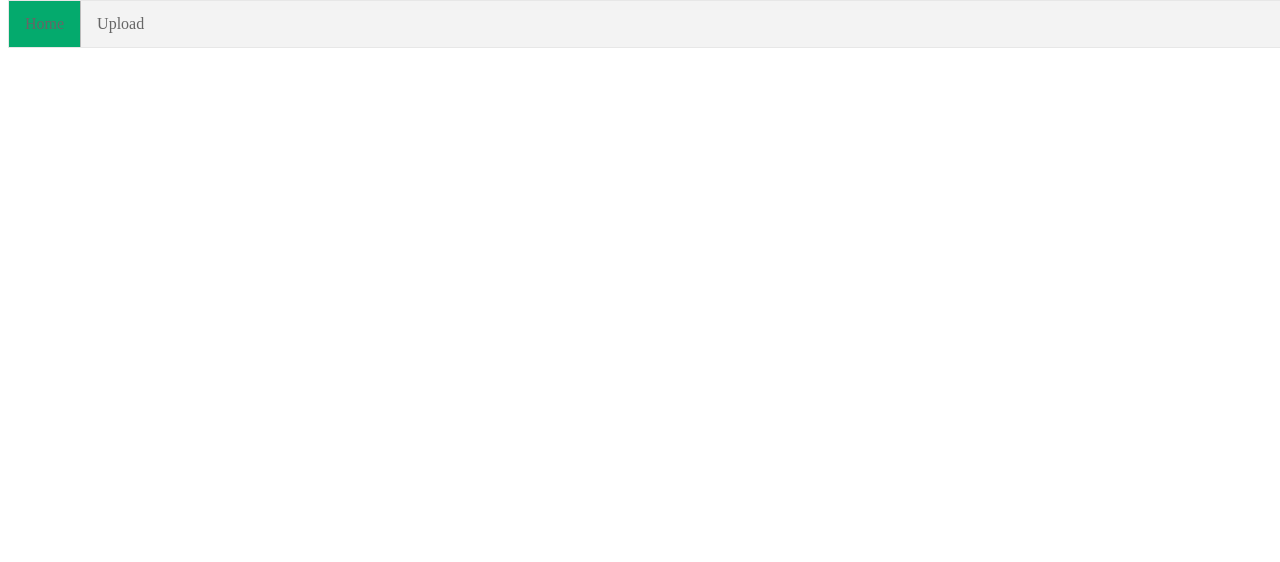
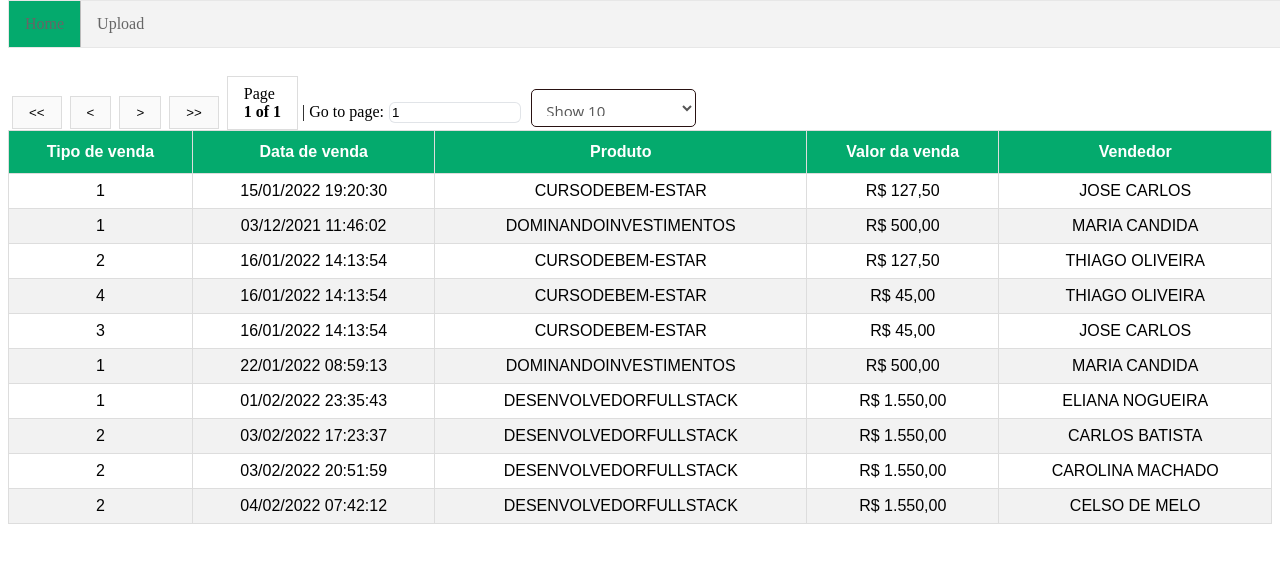
Before and after one commit to agnerbzrao/ReactJs-Nest-Crud-Typescript, a React (Vite) app in the folder react-project/: page / in a window 1280 px wide. Shown: the top 562 px of the page. Built offline with nearby package versions, Linux system fonts and the light colour scheme.

Commit message:
Maked the table to list the transactions

```diff
--- /dev/null
+++ b/package.json
@@ -0,0 +1,6 @@
+{
+  "dependencies": {
+    "@tanstack/match-sorter-utils": "^8.8.4",
+    "@tanstack/react-table": "^8.9.0"
+  }
+}
--- a/react-project/src/components/nav/nav-bar.tsx
+++ b/react-project/src/components/nav/nav-bar.tsx
@@ -1,5 +1,5 @@
-import { Link, NavLink } from 'react-router-dom';
-import './styles.css';
+import {  NavLink } from 'react-router-dom';
+import './nav.css';
 function NavBar() {
   return (
     <header>
@@ -8,7 +8,7 @@ function NavBar() {
             <NavLink className={(navData) => navData.isActive ? "active" : "" }to="/">Home</NavLink>
           </li>
           <li>
-            <Link to="/upload">Upload</Link>
+            <NavLink className={(navData) => navData.isActive ? "active" : "" } to="/upload">Upload</NavLink>
           </li>
         </ul>
     </header>
--- /dev/null
+++ b/react-project/src/components/table/table.css
@@ -0,0 +1,73 @@
+.table-style {
+  font-family: Arial, Helvetica, sans-serif;
+  border-collapse: collapse;
+  width: 100%;
+  text-align: center;
+}
+
+.table-style td,
+.table-style th {
+  border: 1px solid #ddd;
+  padding: 8px;
+}
+
+.table-style tr:nth-child(even) {
+  background-color: #f2f2f2;
+}
+
+.table-style tr:hover {
+  background-color: #ddd;
+}
+
+.table-style th {
+  padding-top: 12px;
+  padding-bottom: 12px;
+  text-align: left;
+  background-color: #04aa6d;
+  color: white;
+  text-align: center;
+}
+.pagination {
+  display: inline-block;
+  color: black;
+  padding: 8px 16px;
+  text-decoration: none;
+  transition: background-color 0.3s;
+  border: 1px solid #ddd;
+  margin: 0 4px;
+}
+input {
+  width: 10%;
+  border: 0;
+  outline: 0;
+  box-shadow: 0 0 0 1px #e1e4e8;
+  padding: 2px;
+  border-radius: 5px;
+  margin: 0 0 0px 6px;
+}
+select{
+    width: 13%;
+    height: 38px;
+    border: 1px solid #ccc;
+    border-radius: 5px;
+    padding-left: 5px;
+    padding: 10px;
+    font-size: 15px;
+    font-family: 'Open Sans', sans-serif;
+    color: #555;
+    background-color: rgb(255, 255, 255);
+    background-image: none;
+    border: 1px solid rgb(41, 18, 18);
+    margin: 0 0px 0 11px;
+}
+select>option{
+    font-size: 18px;
+    font-family: 'Open Sans', sans-serif;
+    color: #555;
+    background-color: rgb(247, 247, 247);
+    background-image: none;
+    font-size: 18px;
+    height: 50px;
+    padding: 15px;
+    border: 1px solid rgb(41, 18, 18);
+}
--- /dev/null
+++ b/react-project/src/components/table/table.tsx
@@ -0,0 +1,129 @@
+import {
+  getCoreRowModel,
+  useReactTable,
+  flexRender,
+  getPaginationRowModel,
+} from '@tanstack/react-table'
+import type { ColumnDef } from '@tanstack/react-table'
+import './table.css'
+
+interface ReactTableProps<T extends object> {
+  data: T[]
+  columns: ColumnDef<T>[]
+  showNavigation?: boolean
+}
+
+export const Table = <T extends object>({
+  data,
+  columns,
+  showNavigation = true,
+}: ReactTableProps<T>) => {
+  const table = useReactTable({
+    data,
+    columns,
+    getCoreRowModel: getCoreRowModel(),
+    getPaginationRowModel: getPaginationRowModel(),
+  })
+
+  return (
+    <>
+      {showNavigation ? (
+        <>
+          <div className="h-2 mt-5" />
+          <div className="flex items-center gap-2">
+            <button
+              className="pagination"
+              onClick={() => table.setPageIndex(0)}
+              disabled={!table.getCanPreviousPage()}
+            >
+              {'<<'}
+            </button>
+            <button
+              className="pagination"
+              onClick={() => table.previousPage()}
+              disabled={!table.getCanPreviousPage()}
+            >
+              {'<'}
+            </button>
+            <button
+              className="pagination"
+              onClick={() => table.nextPage()}
+              disabled={!table.getCanNextPage()}
+            >
+              {'>'}
+            </button>
+            <button
+              className="pagination"
+              onClick={() => table.setPageIndex(table.getPageCount() - 1)}
+              disabled={!table.getCanNextPage()}
+            >
+              {'>>'}
+            </button>
+            <span className="pagination">
+              <div>Page</div>
+              <strong>
+                {table.getState().pagination.pageIndex + 1} of{' '}
+                {table.getPageCount()}
+              </strong>
+            </span>
+            <span>
+              | Go to page:
+              <input
+                type="number"
+                defaultValue={table.getState().pagination.pageIndex + 1}
+                onChange={(e) => {
+                  const page = e.target.value ? Number(e.target.value) - 1 : 0
+                  table.setPageIndex(page)
+                }}
+                className="w-16 rounded border p-1"
+              />
+            </span>
+            <select
+              value={table.getState().pagination.pageSize}
+              onChange={(e) => {
+                table.setPageSize(Number(e.target.value))
+              }}
+            >
+              {[10, 20, 30, 40, 50].map((pageSize) => (
+                <option key={pageSize} value={pageSize}>
+                  Show {pageSize}
+                </option>
+              ))}
+            </select>
+            <div className="h-4" />
+          </div>
+        </>
+      ) : null}
+      <table className="table-style">
+        <thead>
+          {table.getHeaderGroups().map((headerGroup) => (
+            <tr key={headerGroup.id}>
+              {headerGroup.headers.map((header) => (
+                <th key={header.id}>
+                  {header.isPlaceholder
+                    ? null
+                    : flexRender(
+                        header.column.columnDef.header,
+                        header.getContext()
+                      )}
+                </th>
+              ))}
+            </tr>
+          ))}
+        </thead>
+        <tbody>
+          {table.getRowModel().rows.map((row) => (
+            <tr key={row.id}>
+              {row.getVisibleCells().map((cell) => (
+                <td key={cell.id}>
+                  {flexRender(cell.column.columnDef.cell, cell.getContext())}
+                </td>
+              ))}
+            </tr>
+          ))}
+        </tbody>
+      </table>
+    </>
+  )
+}
+export default Table
--- /dev/null
+++ b/react-project/src/components/transaction/transactions.css
@@ -0,0 +1,3 @@
+.transactions {
+    margin: 76px 0 0 0;
+}
--- /dev/null
+++ b/react-project/src/components/transaction/transactions.tsx
@@ -0,0 +1,162 @@
+import axios from 'axios'
+import { useMemo, useState, useEffect } from 'react'
+import { ColumnDef } from '@tanstack/react-table'
+
+import './transactions.css'
+import NavBar from '../nav/nav-bar'
+import Table from '../table/table'
+
+function Transactions() {
+  //   // data state to store the TV Maze API data. Its initial value is an empty array
+  //   const [data, setData] = useState([]);
+
+  //   // Using useEffect to call the API once mounted and set the data
+  //   useEffect(() => {
+  //     (async () => {
+  //       const result = await axios("https://api.tvmaze.com/search/shows?q=snow");
+  //       setData(result.data);
+  //     })();
+  //   }, []);
+  type Item = {
+    id: number
+    type_sale: string
+    date_sale: string
+    product: string
+    value_sale: string
+    seller: string
+  }
+  const convertIsoBrazilianDate = (dateIso): string => {
+    const getDate = dateIso.slice(0, 10).split('-');
+    const getHours = dateIso.slice(11, 19).split(':');
+    return getDate[2] +'/'+ getDate[1] +'/'+ getDate[0] + ' '+ getHours[0] + ':'+ getHours[1] + ':'+ getHours[2];
+  }
+
+  const convertCentavosReal = (centavos): Number => {
+    const numberDivided= Number(centavos)/100;
+    return numberDivided.toLocaleString("pt-BR", {style: 'currency', currency: 'BRL' });
+
+  }
+  const cols = useMemo<ColumnDef<Item>[]>(
+    () => [
+      {
+        header: 'Tipo de venda',
+        cell: (row) => row.renderValue(),
+        accessorKey: 'type_sale',
+      },
+      {
+        header: 'Data de venda',
+        cell: (row) => convertIsoBrazilianDate(row.renderValue()),
+        accessorKey: 'date_sale',
+      },
+      {
+        header: 'Produto',
+        cell: (row) => row.renderValue(),
+        accessorKey: 'product',
+      },
+      {
+        header: 'Valor da venda',
+        cell: (row) => convertCentavosReal(row.renderValue()),
+        accessorKey: 'value_sale',
+      },
+      {
+        header: 'Vendedor',
+        cell: (row) => row.renderValue(),
+        accessorKey: 'seller',
+      },
+    ],
+    []
+  )
+  const dummyData = (): Item[] => {
+    return [
+      {
+        id: 1,
+        type_sale: '1',
+        date_sale: '2022-01-15T19:20:30-03:00',
+        product: 'CURSODEBEM-ESTAR',
+        value_sale: '0000012750',
+        seller: 'JOSE CARLOS',
+      },
+      {
+        id: 2,
+        type_sale: '1',
+        date_sale: '2021-12-03T11:46:02-03:00',
+        product: 'DOMINANDOINVESTIMENTOS',
+        value_sale: '0000050000',
+        seller: 'MARIA CANDIDA',
+      },
+      {
+        id: 3,
+        type_sale: '2',
+        date_sale: '2022-01-16T14:13:54-03:00',
+        product: 'CURSODEBEM-ESTAR',
+        value_sale: '0000012750',
+        seller: 'THIAGO OLIVEIRA',
+      },
+      {
+        id: 4,
+        type_sale: '4',
+        date_sale: '2022-01-16T14:13:54-03:00',
+        product: 'CURSODEBEM-ESTAR',
+        value_sale: '0000004500',
+        seller: 'THIAGO OLIVEIRA',
+      },
+      {
+        id: 5,
+        type_sale: '3',
+        date_sale: '2022-01-16T14:13:54-03:00',
+        product: 'CURSODEBEM-ESTAR',
+        value_sale: '0000004500',
+        seller: 'JOSE CARLOS',
+      },
+      {
+        id: 6,
+        type_sale: '1',
+        date_sale: '2022-01-22T08:59:13-03:00',
+        product: 'DOMINANDOINVESTIMENTOS',
+        value_sale: '0000050000',
+        seller: 'MARIA CANDIDA',
+      },
+      {
+        id: 7,
+        type_sale: '1',
+        date_sale: '2022-02-01T23:35:43-03:00',
+        product: 'DESENVOLVEDORFULLSTACK',
+        value_sale: '0000155000',
+        seller: 'ELIANA NOGUEIRA',
+      },
+      {
+        id: 8,
+        type_sale: '2',
+        date_sale: '2022-02-03T17:23:37-03:00',
+        product: 'DESENVOLVEDORFULLSTACK',
+        value_sale: '0000155000',
+        seller: 'CARLOS BATISTA',
+      },
+      {
+        id: 9,
+        type_sale: '2',
+        date_sale: '2022-02-03T20:51:59-03:00',
+        product: 'DESENVOLVEDORFULLSTACK',
+        value_sale: '0000155000',
+        seller: 'CAROLINA MACHADO',
+      },
+      {
+        id: 10,
+        type_sale: '2',
+        date_sale: '2022-02-04T07:42:12-03:00',
+        product: 'DESENVOLVEDORFULLSTACK',
+        value_sale: '0000155000',
+        seller: 'CELSO DE MELO',
+      },
+    ]
+  }
+  return (
+    <>
+      <NavBar />
+      <div className="transactions">
+        <Table data={dummyData()} columns={cols} />
+      </div>
+    </>
+  )
+}
+export default Transactions
--- a/react-project/src/main.tsx
+++ b/react-project/src/main.tsx
@@ -5,7 +5,7 @@ import {
   RouterProvider,
 } from 'react-router-dom';
 import FileToUpload from './components/upload/file-upload'
-import NavBar from './components/nav/nav-bar';
+import Transactions from './components/transaction/transactions';
 
 
 const router = createBrowserRouter([
@@ -15,7 +15,7 @@ const router = createBrowserRouter([
   },
   {
     path: '/',
-    element: <NavBar />,
+    element: <Transactions />,
   }
 ]);
 
```
Also changed, not shown: react-project/src/components/nav/nav.css (renamed from react-project/src/components/nav/styles.css), 1 other file (tests, documents, lock files or other folders).
